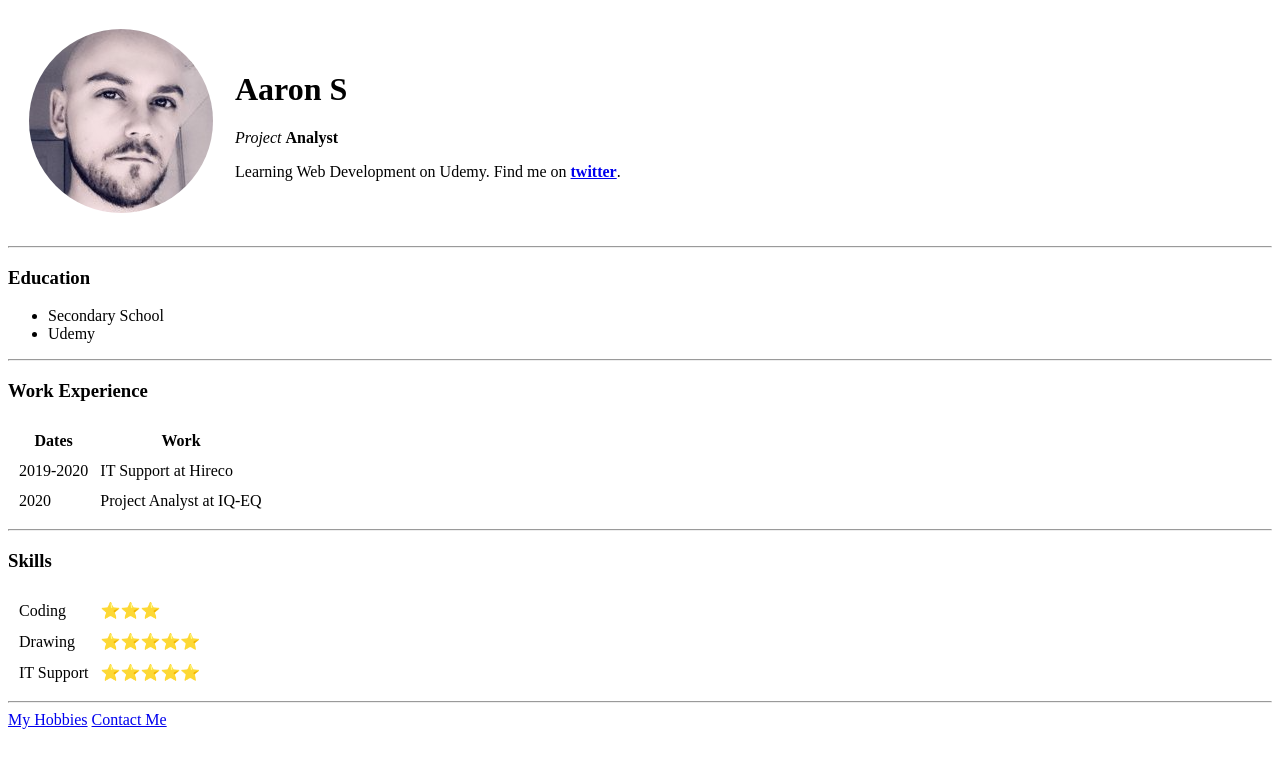
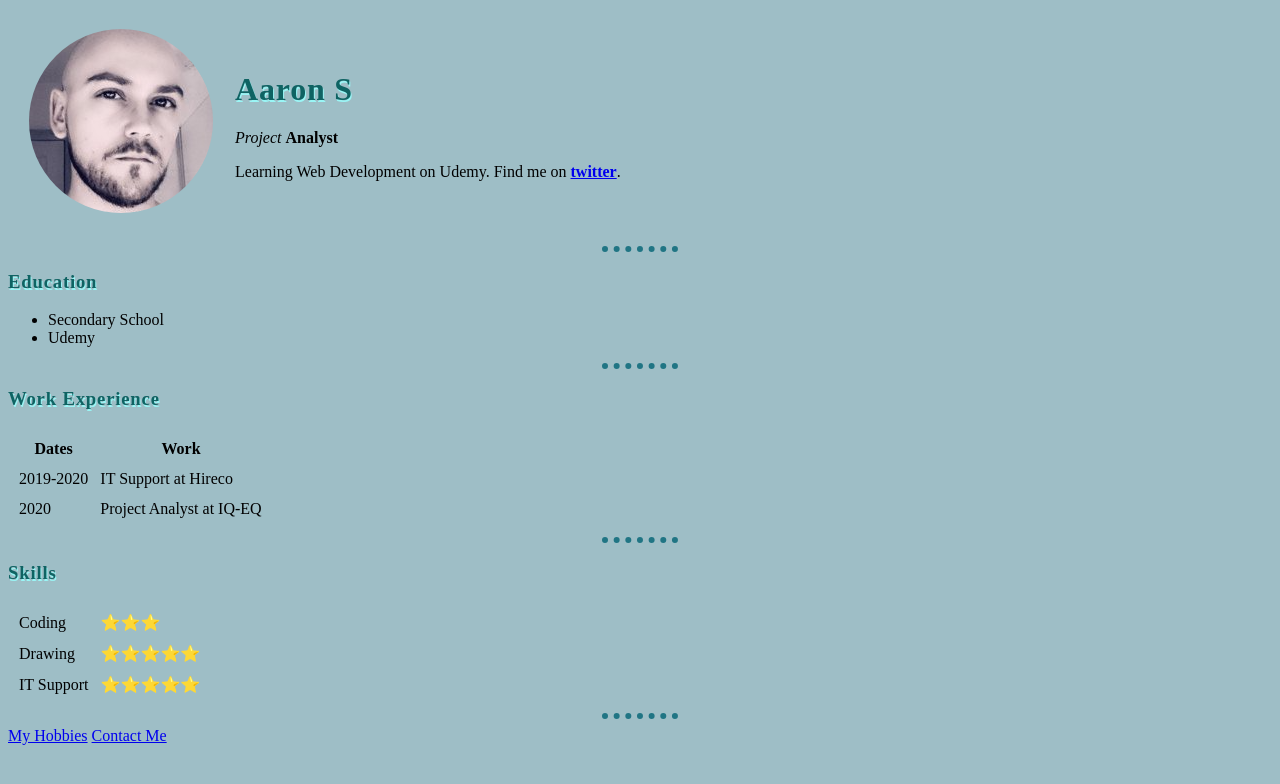
Before and after one commit to Acarnir/NewCV, a plain HTML site: page index.html in a window 1280 px wide. Drawn offline with Linux system fonts and the light colour scheme; files that its build step writes are made by us from their sources.

Commit message:
Add files via upload

```diff
--- a/index.html
+++ b/index.html
@@ -6,6 +6,7 @@
     <meta name="viewport" content="width=device-width, initial-scale=1.0">
     <link rel="icon" href="images/cat_animal_icon_141842.ico">
     <title>Aaron's Website</title>
+    <link rel="stylesheet" href="CSS/styles.css">
 </head>
 
 <body>
@@ -51,7 +52,7 @@
             <td>Project Analyst at IQ-EQ</td>
         </tr>
     </table>
-<hr>
+    <hr>
     <h3>Skills</h3>
     <table cellspacing="10">
         <thead>
--- /dev/null
+++ b/styles.css
@@ -0,0 +1,23 @@
+body {
+  background-color: rgba(142, 179, 189, 0.856);
+}
+
+hr {
+  border-style: none;
+  border-top-style: dotted;
+  border-color: rgba(17, 108, 124, 0.89);
+  border-width: 6px;
+  width: 6%;
+}
+
+h1 {
+  color: #0f6363;
+  text-shadow: 1px 2px rgb(154, 245, 245);
+  letter-spacing: 0.8px;
+}
+
+h3 {
+  color: #0f6363;
+  text-shadow: 1px 2px rgb(154, 245, 245);
+  letter-spacing: 0.8px;
+}
```
Also changed, not shown: contact.html (+3 -0 lines), hobbies.html (+1 -0 lines), Aaronpic.png (added), cat_animal_icon_141842.ico (added).
